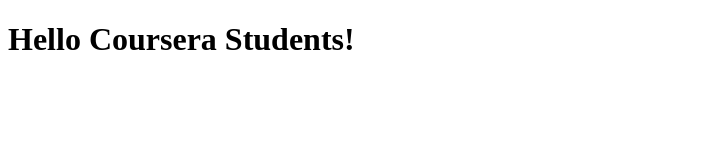
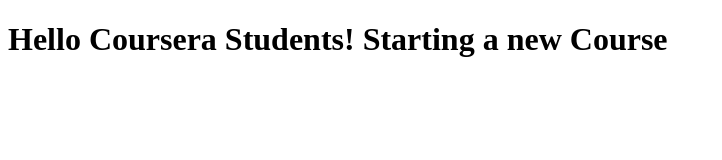
Before and after one commit to vishalbharti1990/scrap_rep, a plain HTML site: page index.html in a window 1280 px wide. Shown: the whole page, without its empty margins (0-722 px from the left). Drawn offline with Linux system fonts and the light colour scheme.

Commit message:
next version web file

```diff
--- a/index.html
+++ b/index.html
@@ -4,6 +4,6 @@
 		<title>Hello Coursera!!</title>
 	</head>
 	<body>
-		<h1>Hello Coursera Students!</h1>
+		<h1>Hello Coursera Students! Starting a new Course</h1>
 	</body>
 </html>
```
